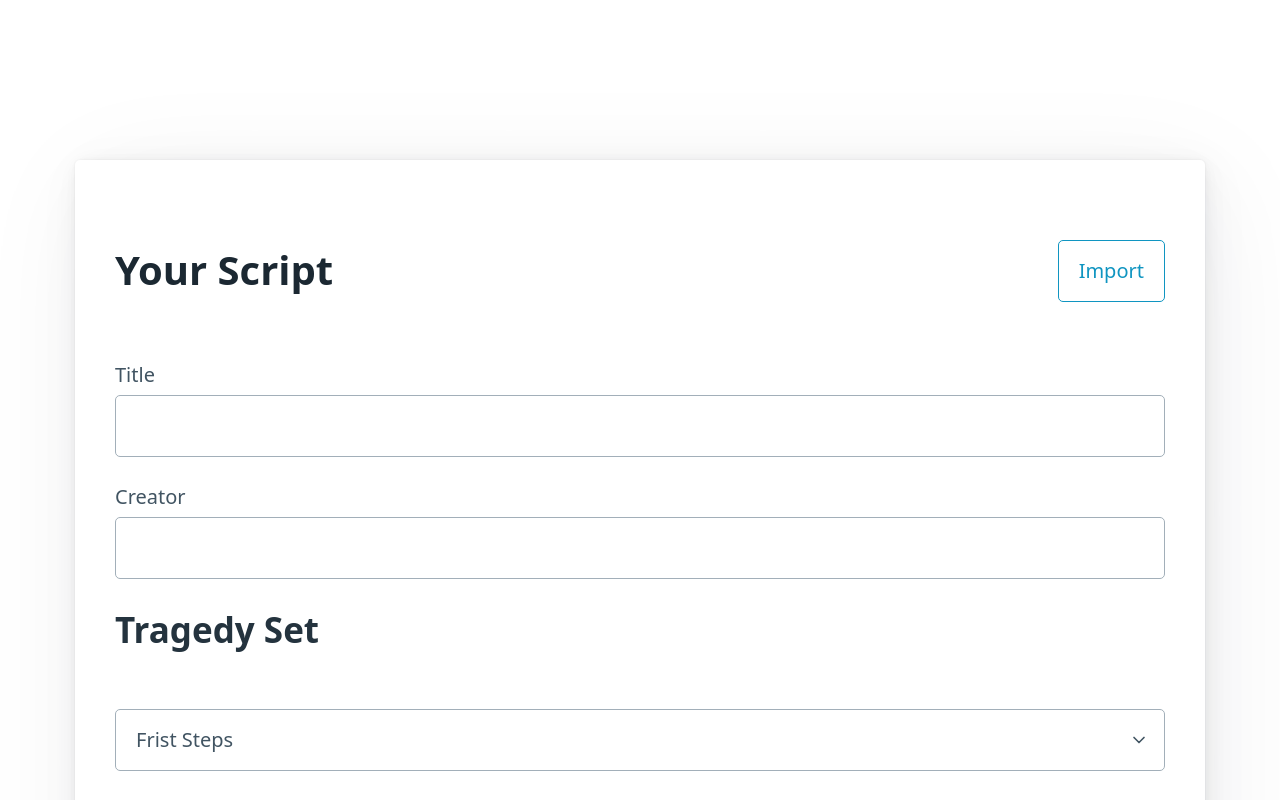
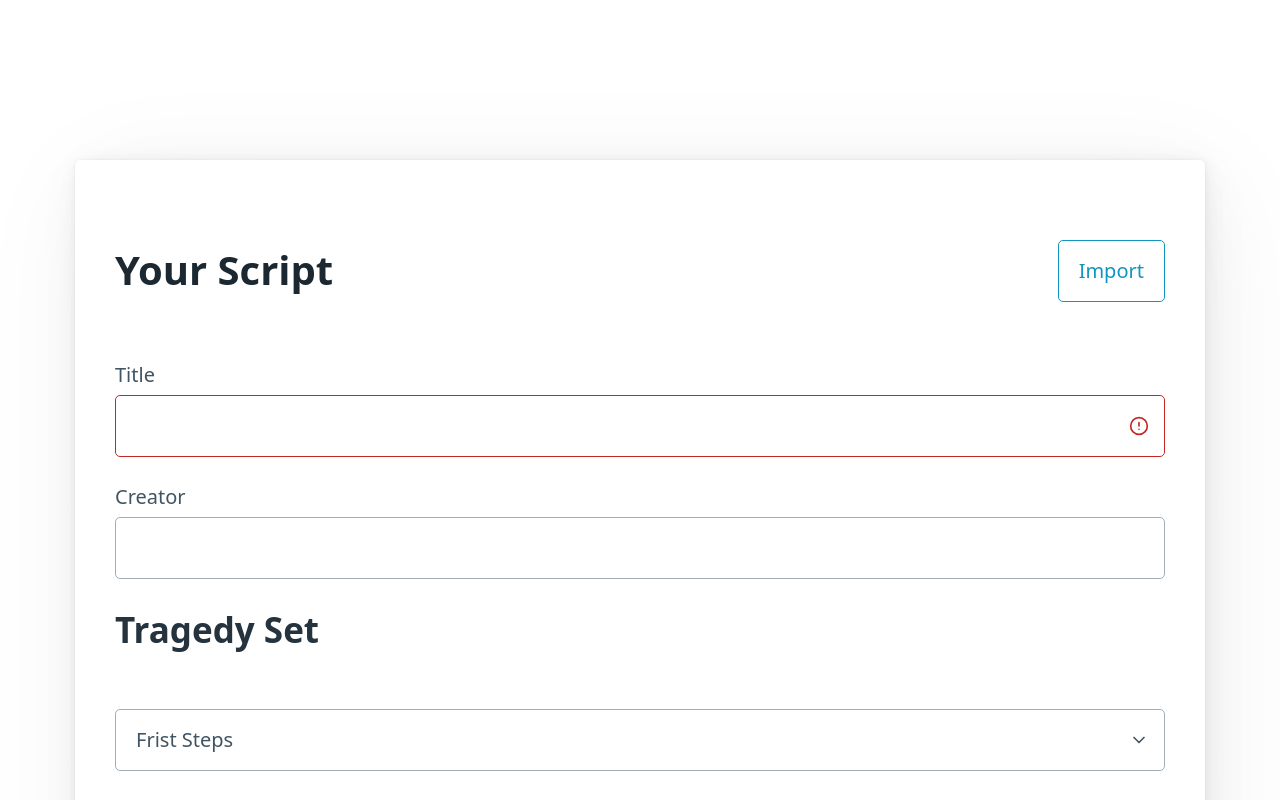
Before and after one commit to klingeling/tragedy-looper-deduction-tool, a SvelteKit app: page /script/customScript in a window 1280 px wide. Shown: the top 800 px of the page. Built offline with nearby package versions, Linux system fonts and the light colour scheme.

Commit message:
Update readme and check for titel in custom script

```diff
--- a/src/routes/script/customScript/CustomScript.svelte
+++ b/src/routes/script/customScript/CustomScript.svelte
@@ -105,7 +105,11 @@
 
 <label>
 	Title
-	<input type="text" bind:value={$title} />
+	<input
+		aria-invalid={$title === undefined || $title.length === 0}
+		type="text"
+		bind:value={$title}
+	/>
 </label>
 <label>
 	Creator
@@ -164,5 +168,7 @@
 		class="outline"
 		on:click={() => (exportJson = JSON.stringify(model.export(), undefined, 2))}>Export</button
 	>
-	<button on:click={() => save()}>Save</button>
+	<button disabled={$title === undefined || $title.length === 0} on:click={() => save()}
+		>Save</button
+	>
 </div>
```
Also changed, not shown: 1 other file (tests, documents, lock files or other folders).
